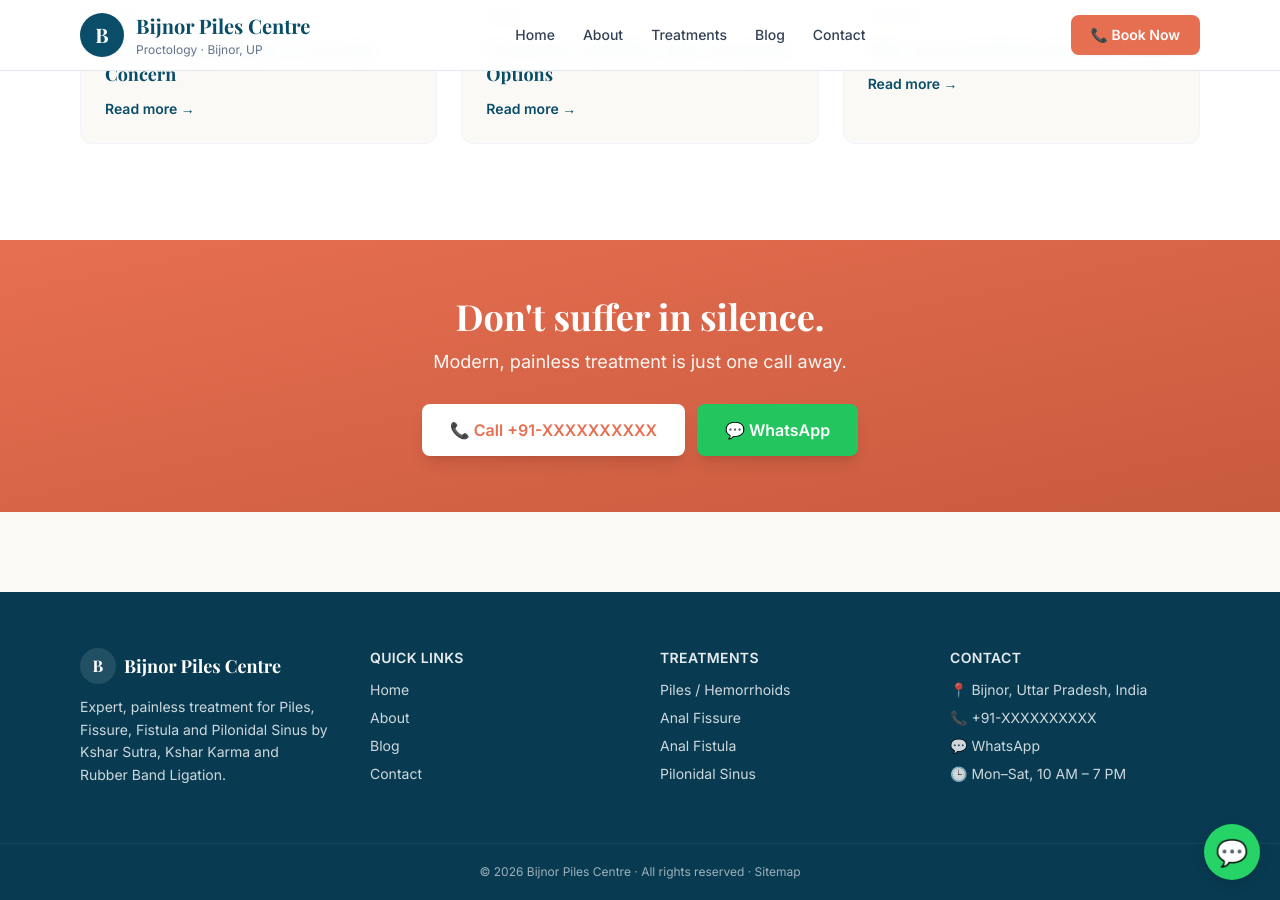
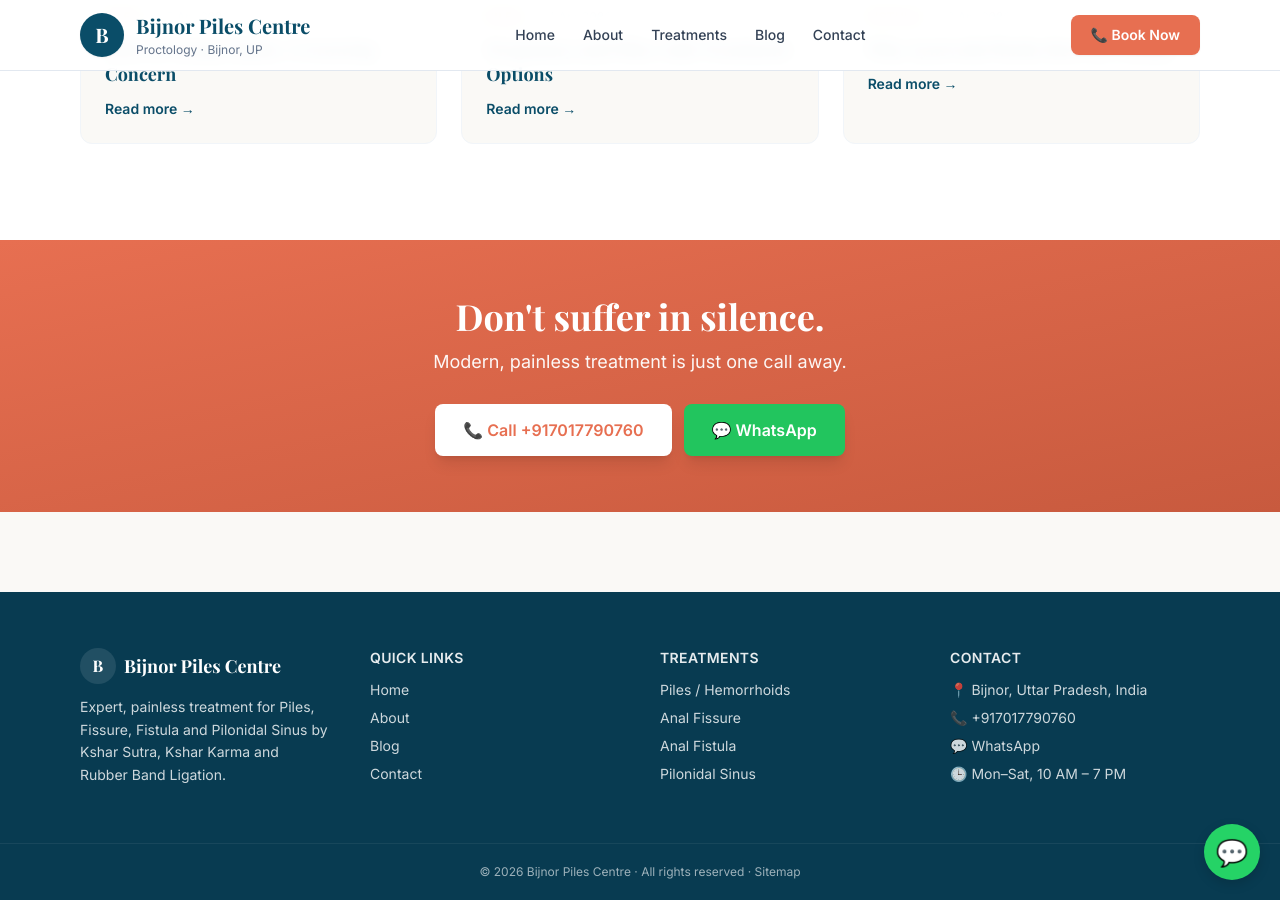
Before and after one commit to kumarparmod23/bijnorpilescentre, a Jekyll site: the page built from index.html, in a window 1280 px wide and 900 px high, scrolled down 2822 px. Built offline with Jekyll 4.4.1, drawn with Linux system fonts in a browser that asks for light colours; nearby versions of some CDN libraries; the list of posts is cut into pages by our own code; some of the changed lines change nothing that is shown.

Commit message:
fix: buttons, phone, address, map — _config.yml

```diff
--- a/_config.yml
+++ b/_config.yml
@@ -1,11 +1,11 @@
 title: Bijnor Piles Centre
 description: >-
-  Expert treatment for Piles, Fissure, Fistula and Pilonidal Sinus by
+  Expert painless treatment for Piles, Fissure, Fistula and Pilonidal Sinus by
   Kshar Sutra, Kshar Karma and Rubber Band Ligation in Bijnor, UP, India.
-url: "https://bijnorpilescentre.com"
-baseurl: ""
+url: "https://kumarparmod23.github.io"
+baseurl: "/bijnorpilescentre"
 author:
-  name: Dr. [Your Name]
+  name: Dr. Parmod Kumar
   email: kumarparmod.23397@gmail.com
   bio: Proctologist | Bijnor Piles Centre, Bijnor, UP
 
@@ -44,11 +44,18 @@
 
 clinic:
   name: Bijnor Piles Centre
+  address_line1: "St. Mary's ke pass, Shree Hospital ke samne"
+  address_line2: "Kiratpur Road, Bijnor"
   city: Bijnor
   state: Uttar Pradesh
   country: India
-  phone: "+91-XXXXXXXXXX"
-  whatsapp: "+91-XXXXXXXXXX"
+  pincode: "246701"
+  phone: "+917017790760"
+  phone_display: "+91 70177 90760"
+  whatsapp: "917017790760"
+  email: kumarparmod.23397@gmail.com
+  hours: "Mon – Sat: 10:00 AM – 7:00 PM"
+  map_url: "https://maps.google.com/?q=Bijnor+Piles+Centre"
   treatments:
     - Kshar Sutra
     - Kshar Karma
```
